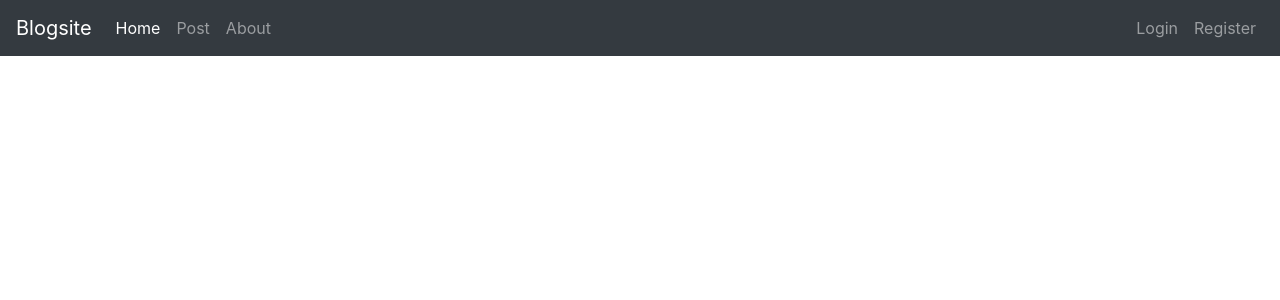
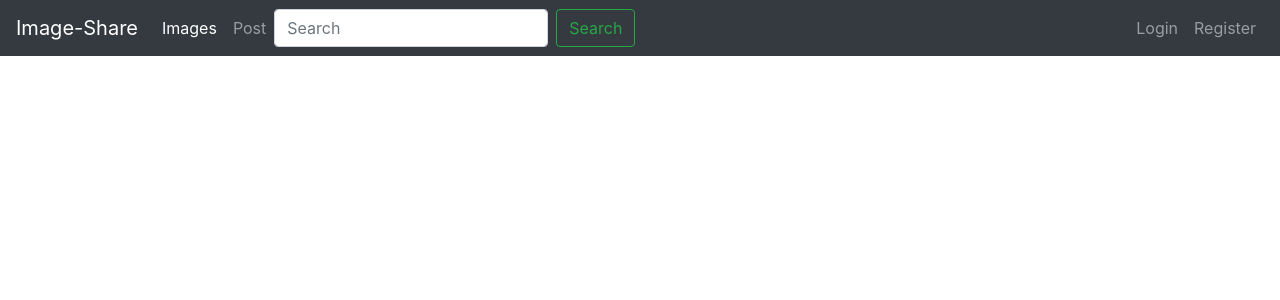
Before and after one commit to dummyVariable/serverless-image-share, a Python web app: template front-end/app/templates/base.html in a window 1280 px wide. Shown: the top 300 px of the page. Run offline with Jinja, Linux system fonts and the light colour scheme; the template is opened without the code that fills it, so the values that code supplies are empty; some libraries are stand-ins or nearby versions.

Commit message:
added navbar

```diff
--- a/front-end/app/templates/base.html
+++ b/front-end/app/templates/base.html
@@ -9,24 +9,26 @@
 
 {% block navbar %}
 <nav class="navbar navbar-expand-lg navbar-dark bg-dark">
-   <a class="navbar-brand" href="/">Blogsite</a>
+   <a class="navbar-brand" href="/">Image-Share</a>
    <button class="navbar-toggler" type="button" data-toggle="collapse" data-target="#navbarNav" aria-controls="navbarNav" aria-expanded="false" aria-label="Toggle navigation">
      <span class="navbar-toggler-icon"></span>
    </button>
    <div class="collapse navbar-collapse" id="navbarNav">
      <ul class="navbar-nav">
        <li class="nav-item active">
-         <a class="nav-link" href="{{url_for('main.index')}}">Home <span class="sr-only">(current)</span></a>
+         <a class="nav-link" href="{{url_for('main.index')}}">Images <span class="sr-only">(current)</span></a>
        </li>
        <li class="nav-item">
          <a class="nav-link" href="{{ url_for('main.post')}}">Post</a>
        </li>
-       <li class="nav-item">
-        <a class="nav-link" href="{{ url_for('main.about')}}">About</a>
-      </li>
      </ul>
+     <form class="form-inline my-2 my-lg-0" action="/search">
+      <input class="form-control mr-sm-2" name='search' type="search" placeholder="Search" aria-label="Search">
+      <button class="btn btn-outline-success my-2 my-sm-0" type="submit">Search</button>
+    </form>
    </div>
-    {% if current_user.is_authenticated %}
+
+   {% if login %}
    <ul class="nav navbar-nav navbar-right">
      <li class="nav-item"><a class="nav-link" href="{{ url_for('auth.logout')}}">Logout</a></li>
    </ul>
```
Lines whose indentation alone changed are shown as unchanged.
